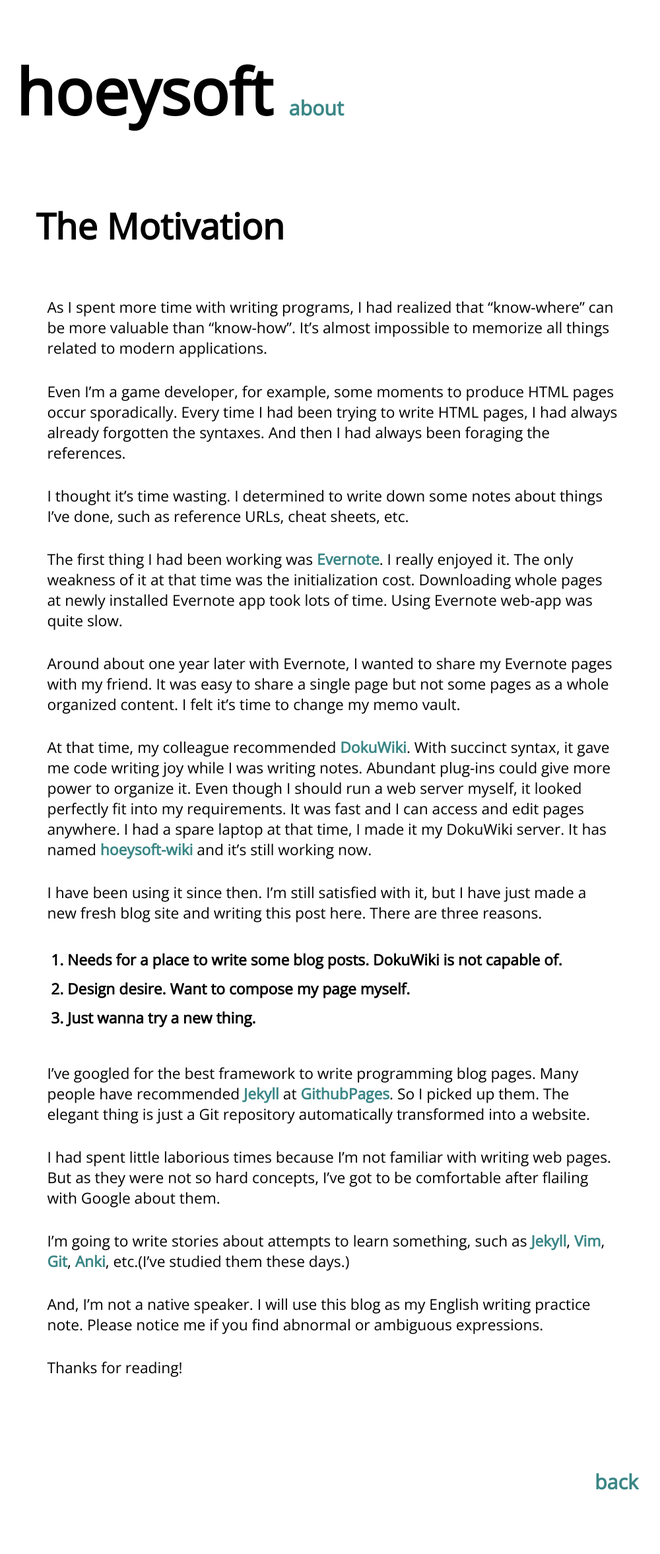
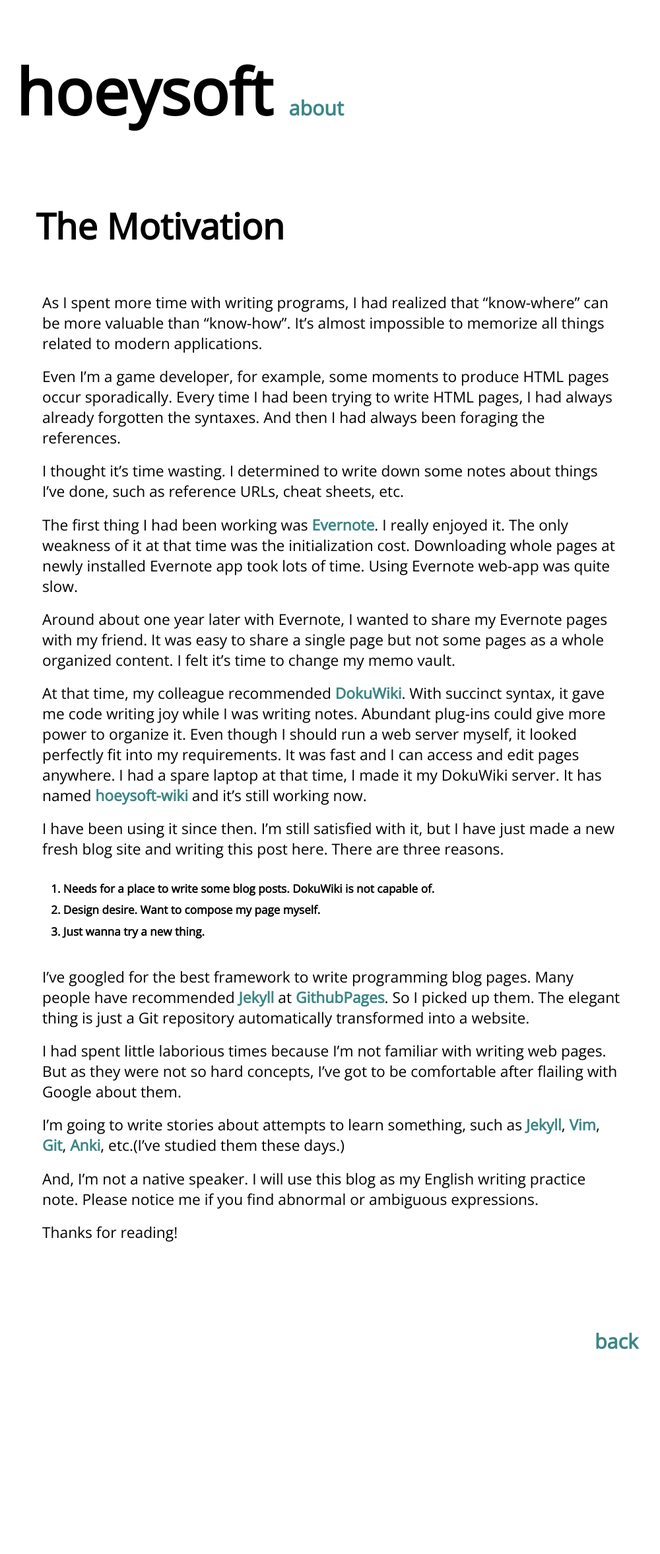
Before and after one commit to hoeysoft/hoeysoft.github.io, a Jekyll site: the page built from _posts/2015-05-04-The-Motivation.md, in a window 1280 px wide. Shown: the whole page at 66% size, without its empty margins (136-1136 px from the left). Built offline with Jekyll 4.4.1, drawn with Linux system fonts in a browser that asks for light colours; after the commit the page ends 2142 px from its top, so only the background shows below that.

Commit message:
X6 added

```diff
--- a/_sass/_values.scss
+++ b/_sass/_values.scss
@@ -11,6 +11,7 @@
 $F3: $F2 * 0.75;
 $F4: $F3 * 0.75;
 $F5: $F4 * 0.75;
+$F6: $F5 * 0.75;
 
 // margins
 $M0: 72px;
@@ -19,6 +20,7 @@
 $M3: $M2 * 0.75;
 $M4: $M3 * 0.75;
 $M5: $M4 * 0.75;
+$M6: $M5 * 0.75;
 
 // paddings
 $P0: 54px;
@@ -27,6 +29,7 @@
 $P3: $P2 * 0.75;
 $P4: $P3 * 0.75;
 $P5: $P4 * 0.75;
+$P6: $P5 * 0.75;
 
 // colors
 $SITEIDc: #0b486b;
--- a/css/default.scss
+++ b/css/default.scss
@@ -82,8 +82,13 @@
         font-size: $F2;
     }
 
+    h2 {
+        margin   : $M2 0 $M6 0;
+        font-size: $F4;
+    }
+
     p {
-        padding: $P4;
+        padding: $P6;
     }
 
     ul, ol {
@@ -91,9 +96,10 @@
         list-style-position: inside;
     }
 
-    li {
-        padding-bottom: $P5;
+    li, blockquote {
+        padding-bottom: $P6;
         font-weight   : bold;
+        font-size     : $F6
     }
 
     // code snippets
```
